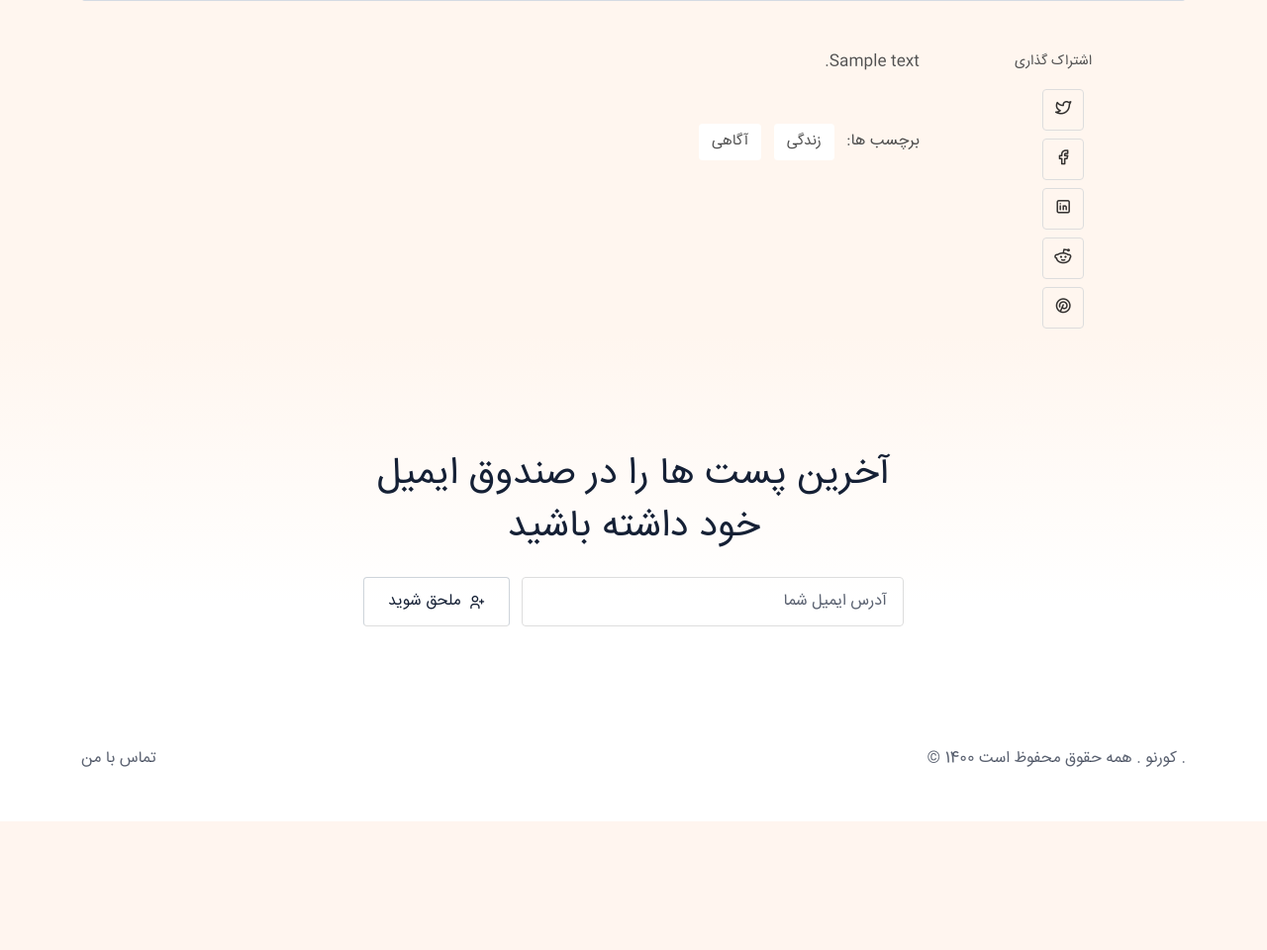
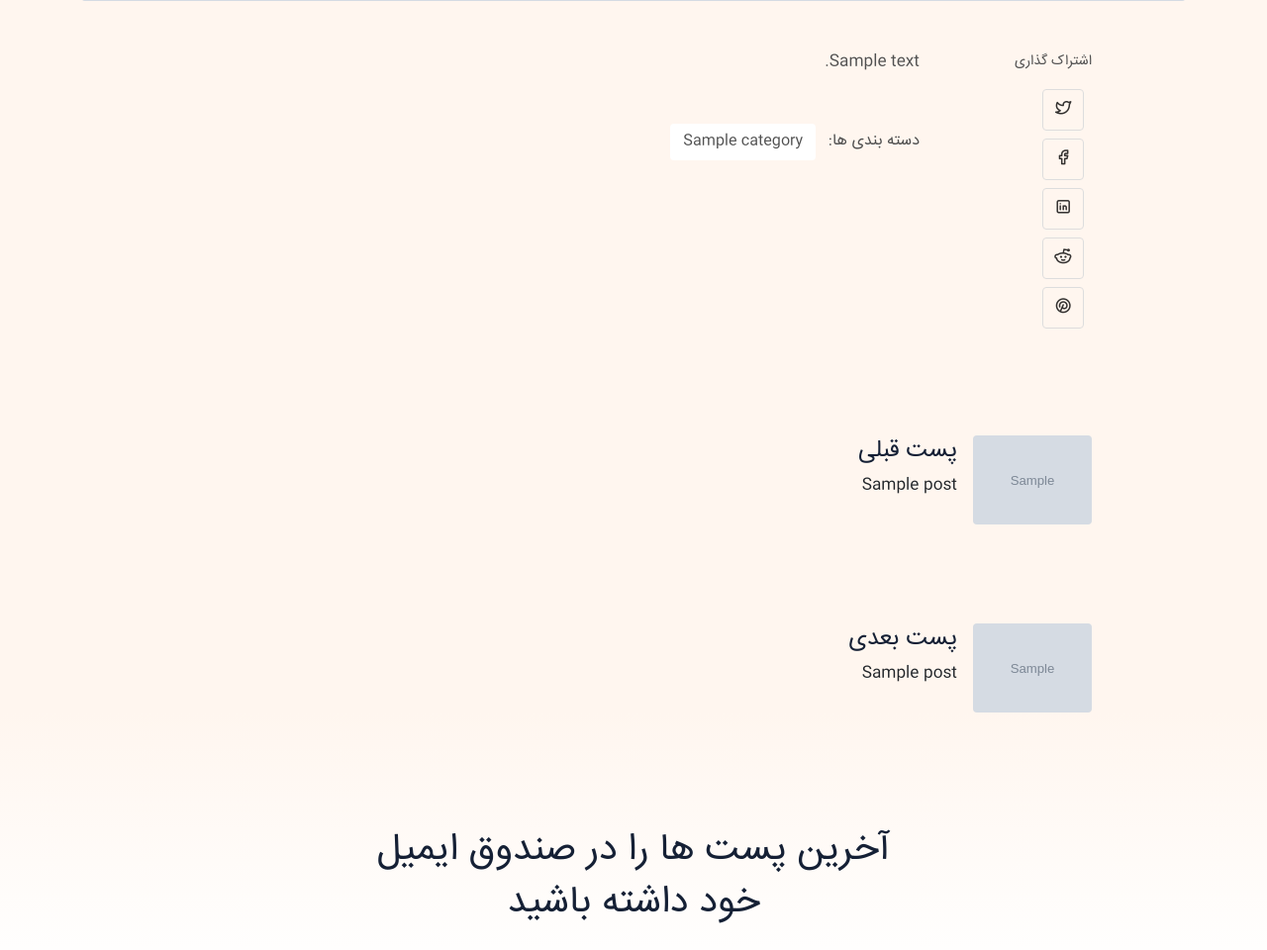
Before and after one commit to Hassan-Ahmadi/django-blog, a Django app: template templates/blog/blog-single.html in a window 1280 px wide. Shown: the part 1217-2177 px from the top of the page at 99% size. Before the commit the page ends 2047 px from the top, so only its background shows below. Run offline with Django 3.2, Linux system fonts and the light colour scheme; the template is opened without the code that fills it: values that come from a table or form of the project are taken from there, others are empty; tables that the repository leaves empty hold one stand-in row (values such as "Sample post"); grey boxes marked "Sample" are stand-in pictures; some libraries are stand-ins or nearby versions.

Commit message:
added next and previouse posts to single post view

```diff
--- a/templates/blog/blog-single.html
+++ b/templates/blog/blog-single.html
@@ -65,12 +65,61 @@
         </div>
 
         <ul class="post-meta-tag list-unstyled list-inline mt-5">
-          <li class="list-inline-item"> برچسب ها: </li>
-          <li class="list-inline-item"><a class="bg-white" href="tag-single.html">زندگی</a></li>
-          <li class="list-inline-item"><a class="bg-white" href="tag-single.html">آگاهی</a></li>
+          <li class="list-inline-item"> دسته بندی ها: </li>
+          {% for category in post.category.all %}
+            <li class="list-inline-item"><a class="bg-white" href="#">{{ category.name }}</a></li>
+          {% endfor %}
         </ul>
       </div>
     </div>
+
+    {% if pre_post is not None %}
+      <div class="single-post-author">
+        <div class="row justify-content-center">
+          <div class="col-lg-10">
+            <div class="d-block d-md-flex">
+              <a href={% url 'blog:single' pid=pre_post.id %}>
+                <img class="rounded mr-4" src={{ pre_post.image.url }} alt={{ pre_post.title }} width="120" height="auto">
+              </a>
+
+              <a href={% url 'blog:single' pid=pre_post.id %} class="text-dark">
+                <div class="ms-0 ms-md-4 ps-0 ps-md-3 mt-4 mt-md-0 mx-md-3">
+
+                  <h5 class="h4 mb-1">پست قبلی</h5>
+                  <p>{{ pre_post.title }}</p>
+
+                </div>
+              </a>
+
+            </div>
+          </div>
+        </div>
+      </div>
+    {% endif %}
+
+
+    {% if next_post is not None %}
+    <div class="single-post-author">
+      <div class="row justify-content-center">
+        <div class="col-lg-10">
+          <div class="d-block d-md-flex">
+            <a href={% url 'blog:single' pid=next_post.id %}>
+              <img class="rounded mr-4" src={{ next_post.image.url }} alt={{ next_post.title }} width="120" height="auto">
+            </a>
+
+            <a href={% url 'blog:single' pid=next_post.id %} class="text-dark">
+              <div class="ms-0 ms-md-4 ps-0 ps-md-3 mt-4 mt-md-0 mx-md-3">
+                <h5 class="h4 mb-1">پست بعدی</h5>
+                <p>{{ next_post.title }}</p>
+              </div>
+            </a>
+
+          </div>
+        </div>
+      </div>
+    </div>
+    {% endif %}
+
   </div>
 </section>
 {% endblock %}
```
Also changed, not shown: blog/views.py (+24 -1 lines), templates/blog/index.html (+0 -17 lines).
